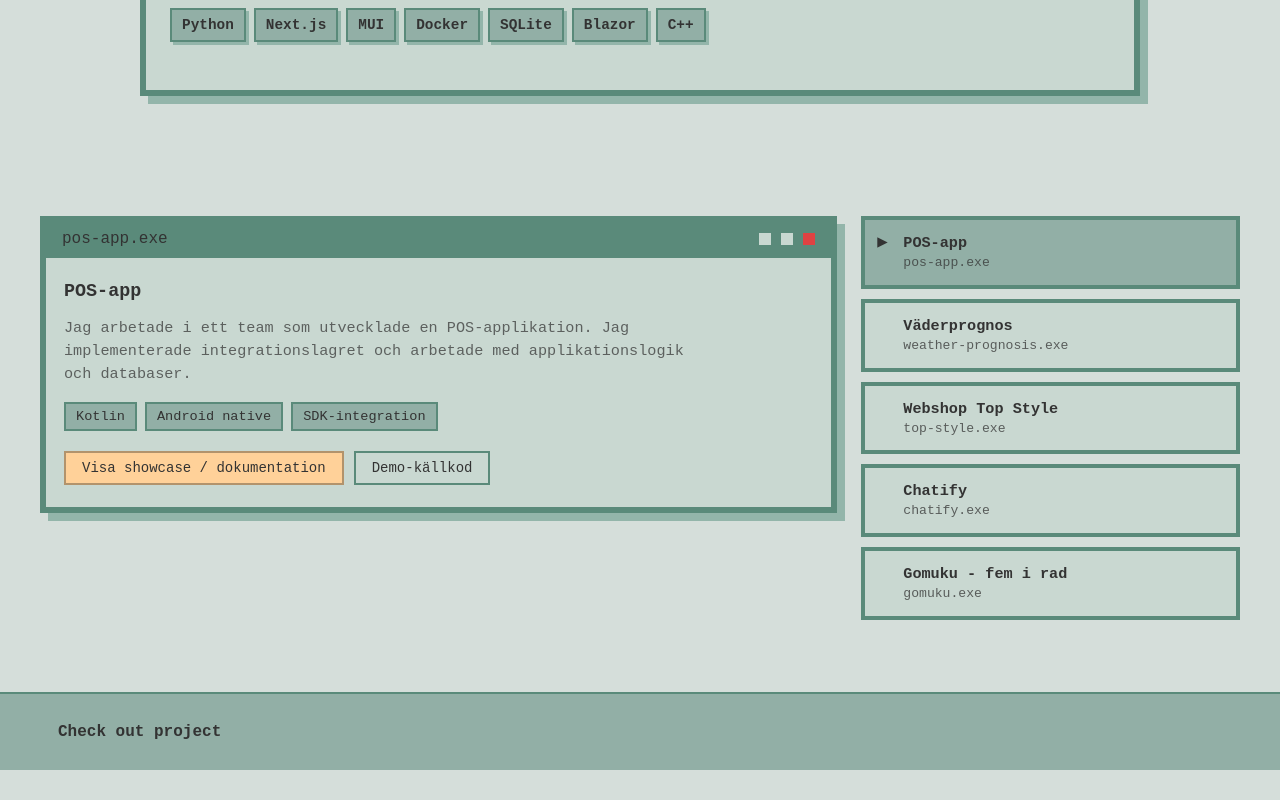
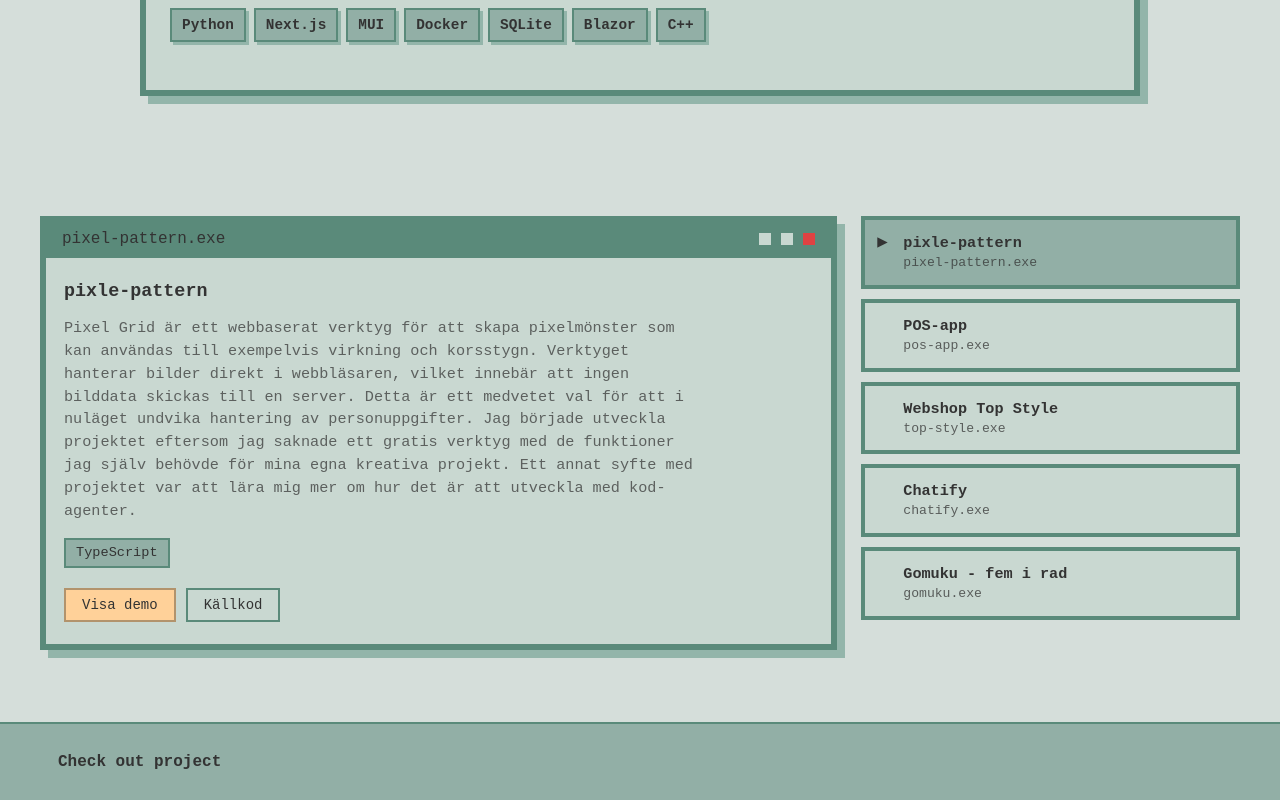
Before and after one commit to angelika-friis/Portfolio, a React (Vite) app: page /sv in a window 1280 px wide. Shown: the part 1515-2315 px from the top of the page. Before the commit the page ends 2285 px from the top, so only its background shows below. Built offline with nearby package versions, Linux system fonts and the light colour scheme; some icons are missing.

Commit message:
content: add pixel grid project to portfolio

```diff
--- a/src/app/i18n/translations.ts
+++ b/src/app/i18n/translations.ts
@@ -70,6 +70,26 @@ export const translations: Translations = {
       },
     },
     projects: {
+      pixelPattern: {
+        id: 'pixelPattern',
+        title: 'pixle-pattern',
+        fileName: 'pixel-pattern.exe',
+        description:
+          'Pixel Grid is a web-based tool for creating pixel patterns that can be used for projects such as crochet and cross-stitch. Images are processed directly in the browser, which means that no image data is sent to a server. This is a deliberate choice to avoid handling personal data at this stage. I started developing the project because I could not find a free tool that included all the features I needed for my own creative projects. Another purpose of the project was to learn more about developing with code agents.',
+        technologies: ['TypeScript'],
+        links: [
+          {
+            label: 'Show demo',
+            href: 'https://pixelpattern.netlify.app/',
+            variant: 'accent',
+          },
+          {
+            label: 'Source Code',
+            href: 'https://github.com/angelika-friis/pixel-pattern-maker',
+            variant: 'primary',
+          },
+        ],
+      },
       posApp: {
         id: 'posApps',
         title: 'POS app',
@@ -86,21 +106,6 @@ export const translations: Translations = {
           {
             label: 'Demo source code',
             href: 'https://github.com/angelika-friis/pos-integration-demo',
-            variant: 'primary',
-          },
-        ],
-      },
-      weather: {
-        id: 'weather',
-        title: 'Weather prognosis',
-        fileName: 'weather-prognosis.exe',
-        description:
-          'Search for weather prognosis with sunrise and sunset for a location or current location. Favorited locations are stored locally in a cookie.',
-        technologies: ['React', 'Cookies', 'Geolocation', 'CSS'],
-        links: [
-          {
-            label: 'Source Code',
-            href: 'https://github.com/angelika-friis/weather-prognosis',
             variant: 'primary',
           },
         ],
@@ -189,6 +194,26 @@ export const translations: Translations = {
       },
     },
     projects: {
+      pixelPattern: {
+        id: 'pixelPattern',
+        title: 'pixle-pattern',
+        fileName: 'pixel-pattern.exe',
+        description:
+          'Pixel Grid är ett webbaserat verktyg för att skapa pixelmönster som kan användas till exempelvis virkning och korsstygn. Verktyget hanterar bilder direkt i webbläsaren, vilket innebär att ingen bilddata skickas till en server. Detta är ett medvetet val för att i nuläget undvika hantering av personuppgifter. Jag började utveckla projektet eftersom jag saknade ett gratis verktyg med de funktioner jag själv behövde för mina egna kreativa projekt. Ett annat syfte med projektet var att lära mig mer om hur det är att utveckla med kod-agenter.',
+        technologies: ['TypeScript'],
+        links: [
+          {
+            label: 'Visa demo',
+            href: 'https://pixelpattern.netlify.app/',
+            variant: 'accent',
+          },
+          {
+            label: 'Källkod',
+            href: 'https://github.com/angelika-friis/pixel-pattern-maker',
+            variant: 'primary',
+          },
+        ],
+      },
       posApp: {
         id: 'posApps',
         title: 'POS-app',
@@ -205,21 +230,6 @@ export const translations: Translations = {
           {
             label: 'Demo-källkod',
             href: 'https://github.com/angelika-friis/pos-integration-demo',
-            variant: 'primary',
-          },
-        ],
-      },
-      weather: {
-        id: 'weather',
-        title: 'Väderprognos',
-        fileName: 'weather-prognosis.exe',
-        description:
-          'Sök efter väderprognoser med soluppgång och solnedgång för en plats eller din nuvarande position. Favoritplatser sparas lokalt i en cookie.',
-        technologies: ['React', 'Cookies', 'Geolocation', 'CSS'],
-        links: [
-          {
-            label: 'Källkod',
-            href: 'https://github.com/angelika-friis/weather-prognosis',
             variant: 'primary',
           },
         ],
```
